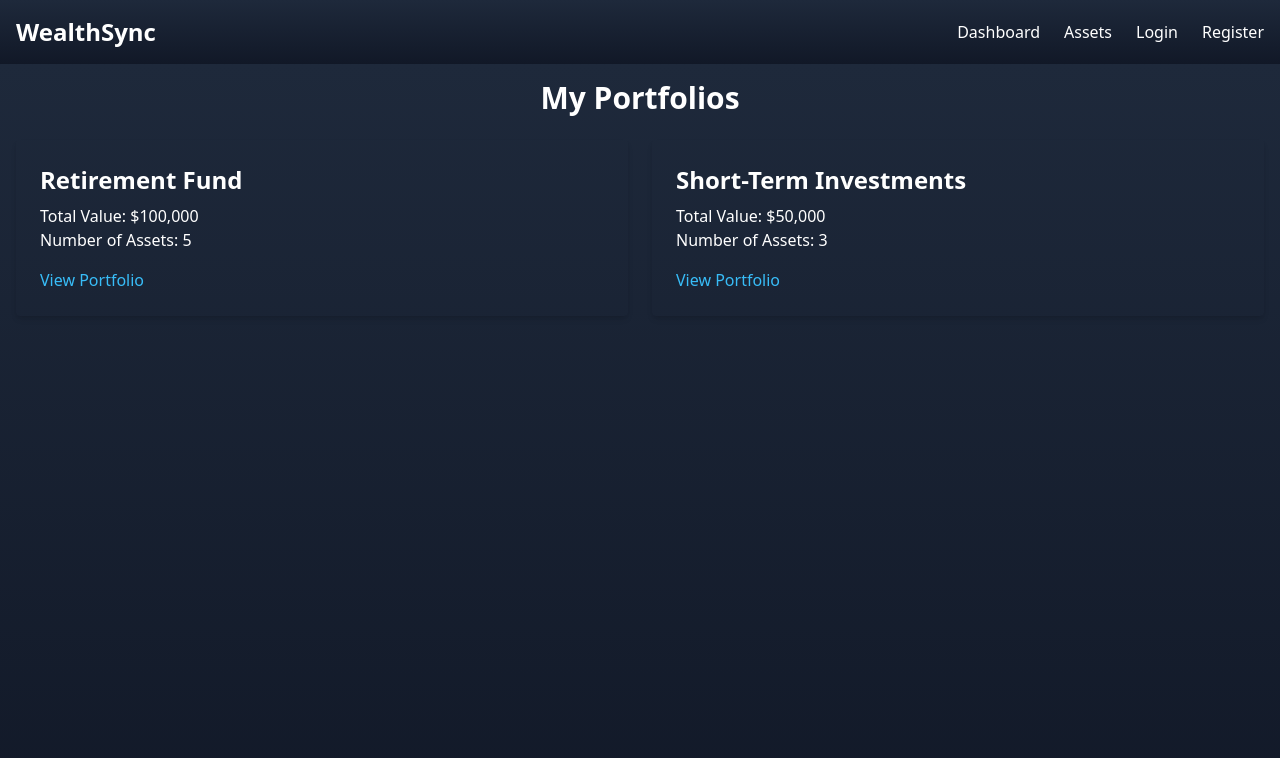
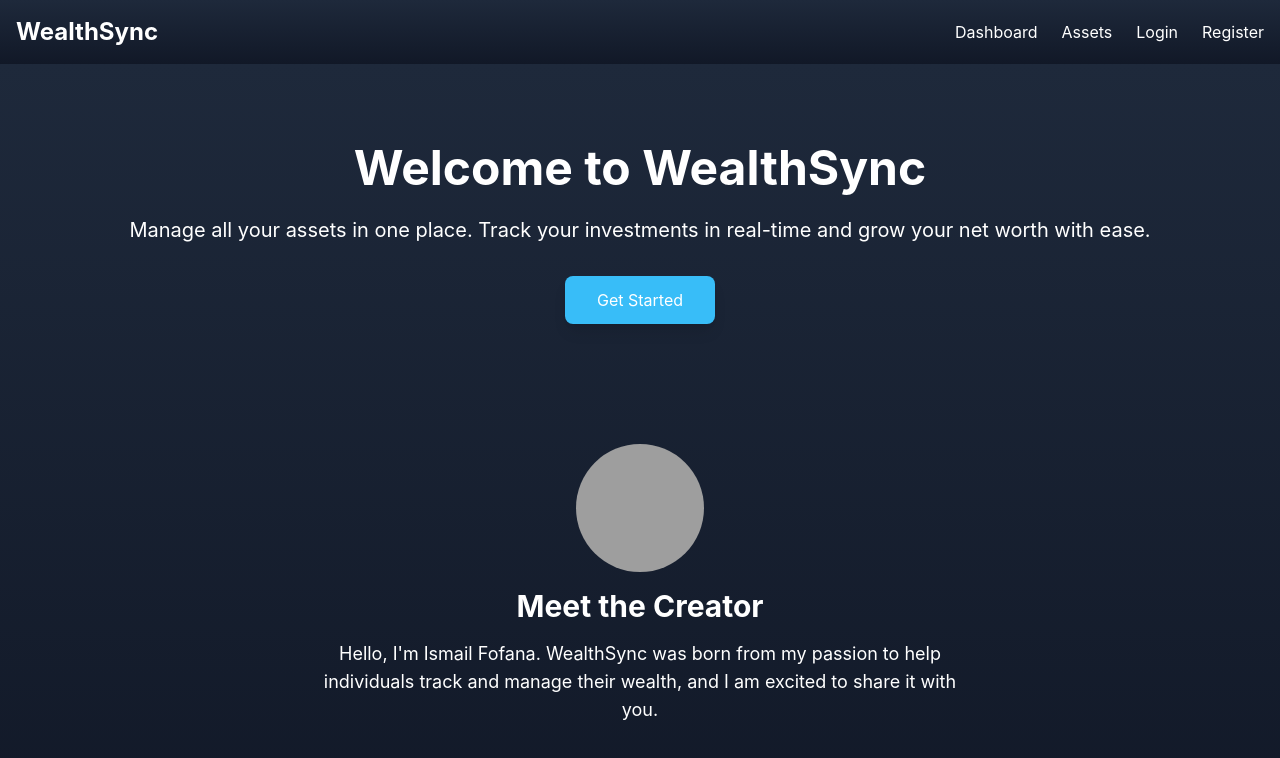
Before and after one commit to Ishyrich88/Capstone, a React (Vite) app in the folder frontend/: page / in a window 1280 px wide. Shown: the top 758 px of the page. Built offline with nearby package versions, Linux system fonts and the light colour scheme; grey boxes are pictures that could not be loaded.

Commit message:
added landing page

```diff
--- a/frontend/package.json
+++ b/frontend/package.json
@@ -10,6 +10,8 @@
     "preview": "vite preview"
   },
   "dependencies": {
+    "@tailwindcss/forms": "^0.5.9",
+    "@tailwindcss/typography": "^0.5.15",
     "axios": "^1.7.7",
     "frontend": "file:",
     "react": "^18.3.1",
--- a/frontend/src/App.jsx
+++ b/frontend/src/App.jsx
@@ -6,17 +6,19 @@ import Register from './components/Register';
 import Portfolio from './components/Portfolio';
 import AssetManagement from './components/AssetManagement';
 import NavBar from './components/NavBar';
+import LandingPage from './components/LandingPage';  // Import the Landing Page
 
 function App() {
     return (
         <Router>
             <NavBar />
             <Routes>
-                <Route path="/" element={<Dashboard />} />
+                <Route path="/" element={<LandingPage />} />  {/* Set LandingPage as the home route */}
                 <Route path="/login" element={<Login />} />
                 <Route path="/register" element={<Register />} />
                 <Route path="/portfolio/:id" element={<Portfolio />} />
                 <Route path="/assets" element={<AssetManagement />} />
+                <Route path="/dashboard" element={<Dashboard />} />  {/* Keep other pages */}
             </Routes>
         </Router>
     );
--- /dev/null
+++ b/frontend/src/components/LandingPage.jsx
@@ -0,0 +1,36 @@
+import React from 'react';
+import { Link } from 'react-router-dom';
+
+const LandingPage = () => {
+    return (
+        <div className="bg-gradient-to-b from-dark-start to-dark-end text-white min-h-screen">
+            {/* Hero Section */}
+            <div className="container mx-auto flex flex-col items-center justify-center text-center py-20">
+                <h1 className="text-5xl font-bold mb-6">Welcome to WealthSync</h1>
+                <p className="text-xl mb-8">
+                    Manage all your assets in one place. Track your investments in real-time and grow your net worth with ease.
+                </p>
+                <Link to="/register">
+                    <button className="bg-accent text-white py-3 px-8 rounded-lg shadow-lg hover:bg-accent-dark">
+                        Get Started
+                    </button>
+                </Link>
+            </div>
+
+            {/* Creator Section */}
+            <div className="container mx-auto flex flex-col items-center justify-center text-center py-10">
+                <img
+                    src="/path-to-your-image.jpg"
+                    alt="Creator's Picture"
+                    className="w-32 h-32 rounded-full mb-4"
+                />
+                <h2 className="text-3xl font-bold">Meet the Creator</h2>
+                <p className="text-lg mt-4 max-w-2xl">
+                    Hello, I'm Ismail Fofana. WealthSync was born from my passion to help individuals track and manage their wealth, and I am excited to share it with you.
+                </p>
+            </div>
+        </div>
+    );
+};
+
+export default LandingPage;
--- a/frontend/tailwind.config.js
+++ b/frontend/tailwind.config.js
@@ -10,8 +10,22 @@ export default {
         'dark-start': '#1e293b', // Dark start gradient
         'dark-end': '#111827',   // Dark end gradient
         'accent': '#38bdf8',     // Accent color for hover effects
+        'primary': '#0ea5e9',    // Primary blue
+        'secondary': '#7c3aed',  // Secondary purple
+        'neutral': '#64748b',    // Neutral grayish color
+        'light': '#f1f5f9',      // Light background color
+      },
+      backgroundImage: {
+        'gradient-to-b': 'linear-gradient(to bottom, var(--tw-gradient-stops))',
+        'gradient-radial': 'radial-gradient(var(--tw-gradient-stops))',
+      },
+      fontFamily: {
+        'sans': ['Inter', 'sans-serif'],  // Custom sans-serif font (like Inter)
       },
     },
   },
-  plugins: [],
+  plugins: [
+    require('@tailwindcss/forms'),      // For better form styling
+    require('@tailwindcss/typography'), // For better text formatting
+  ],
 }
```
Also changed, not shown: 1 other file (tests, documents, lock files or other folders).
